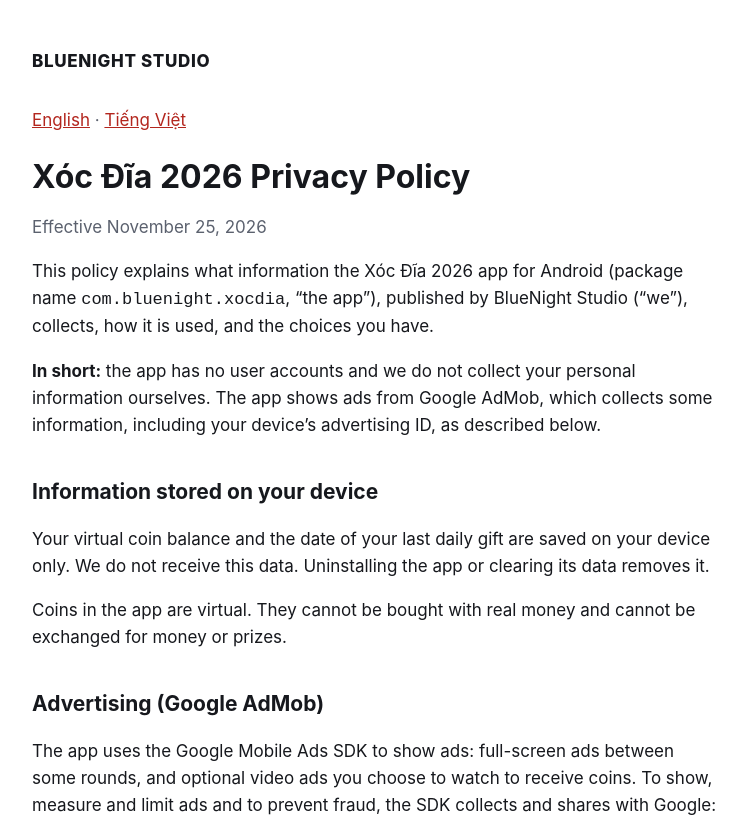
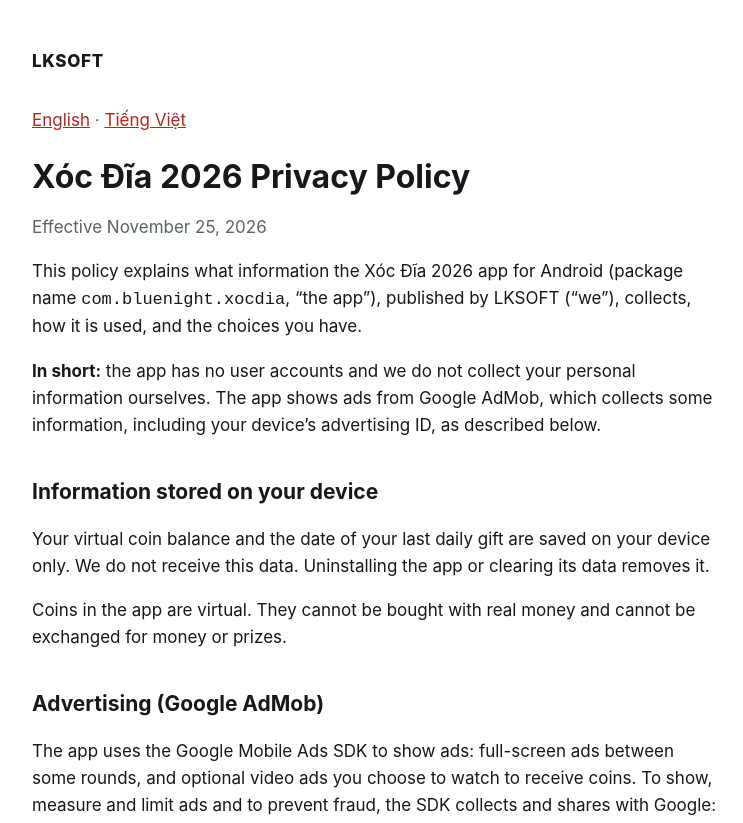
Before and after one commit to lksoftltd/lksoftltd.github.io, a plain HTML site: page xocdia/privacy/index.html in a window 1280 px wide. Shown: the top 823 px of the page, without its empty margins (264-1007 px from the left). Drawn offline with Linux system fonts and the light colour scheme.

Commit message:
Rename publisher to LKSOFT
Co-Authored-By: Claude Fable 5.2 <noreply@anthropic.com>

```diff
--- a/xocdia/privacy/index.html
+++ b/xocdia/privacy/index.html
@@ -8,7 +8,7 @@
 </head>
 <body>
 <main>
-  <header><a href="/">BlueNight Studio</a></header>
+  <header><a href="/">LKSOFT</a></header>
 
   <p class="muted"><a href="#en">English</a> · <a href="#vi">Tiếng Việt</a></p>
 
@@ -16,7 +16,7 @@
   <h1>Xóc Đĩa 2026 Privacy Policy</h1>
   <p class="muted">Effective November 25, 2026</p>
 
-  <p>This policy explains what information the Xóc Đĩa 2026 app for Android (package name <code>com.bluenight.xocdia</code>, “the app”), published by BlueNight Studio (“we”), collects, how it is used, and the choices you have.</p>
+  <p>This policy explains what information the Xóc Đĩa 2026 app for Android (package name <code>com.bluenight.xocdia</code>, “the app”), published by LKSOFT (“we”), collects, how it is used, and the choices you have.</p>
 
   <p><strong>In short:</strong> the app has no user accounts and we do not collect your personal information ourselves. The app shows ads from Google AdMob, which collects some information, including your device’s advertising ID, as described below.</p>
 
@@ -57,7 +57,7 @@
   <p>If we change this policy, we will update it on this page and change the effective date above.</p>
 
   <h2>Contact</h2>
-  <p>BlueNight Studio<br><a href="mailto:gamehay.offline4@gmail.com">gamehay.offline4@gmail.com</a></p>
+  <p>LKSOFT<br><a href="mailto:gamehay.offline4@gmail.com">gamehay.offline4@gmail.com</a></p>
   </section>
 
   <hr>
@@ -66,7 +66,7 @@
   <h1>Chính sách quyền riêng tư của Xóc Đĩa 2026</h1>
   <p class="muted">Có hiệu lực từ ngày 25 tháng 11 năm 2026</p>
 
-  <p>Chính sách này giải thích ứng dụng Xóc Đĩa 2026 dành cho Android (tên gói <code>com.bluenight.xocdia</code>, “ứng dụng”), do BlueNight Studio (“chúng tôi”) phát hành, thu thập thông tin gì, dùng vào việc gì và bạn có những lựa chọn nào.</p>
+  <p>Chính sách này giải thích ứng dụng Xóc Đĩa 2026 dành cho Android (tên gói <code>com.bluenight.xocdia</code>, “ứng dụng”), do LKSOFT (“chúng tôi”) phát hành, thu thập thông tin gì, dùng vào việc gì và bạn có những lựa chọn nào.</p>
 
   <p><strong>Tóm tắt:</strong> ứng dụng không có tài khoản người dùng và chúng tôi không tự thu thập thông tin cá nhân của bạn. Ứng dụng hiển thị quảng cáo của Google AdMob; dịch vụ này thu thập một số thông tin, trong đó có mã nhận dạng cho quảng cáo của thiết bị, như mô tả bên dưới.</p>
 
@@ -107,10 +107,10 @@
   <p>Nếu thay đổi chính sách này, chúng tôi sẽ cập nhật trên trang này và sửa ngày có hiệu lực ở trên.</p>
 
   <h2>Liên hệ</h2>
-  <p>BlueNight Studio<br><a href="mailto:gamehay.offline4@gmail.com">gamehay.offline4@gmail.com</a></p>
+  <p>LKSOFT<br><a href="mailto:gamehay.offline4@gmail.com">gamehay.offline4@gmail.com</a></p>
   </section>
 
-  <footer><a href="/">BlueNight Studio</a></footer>
+  <footer><a href="/">LKSOFT</a></footer>
 </main>
 </body>
 </html>
```
Also changed, not shown: index.html (+2 -2 lines).
